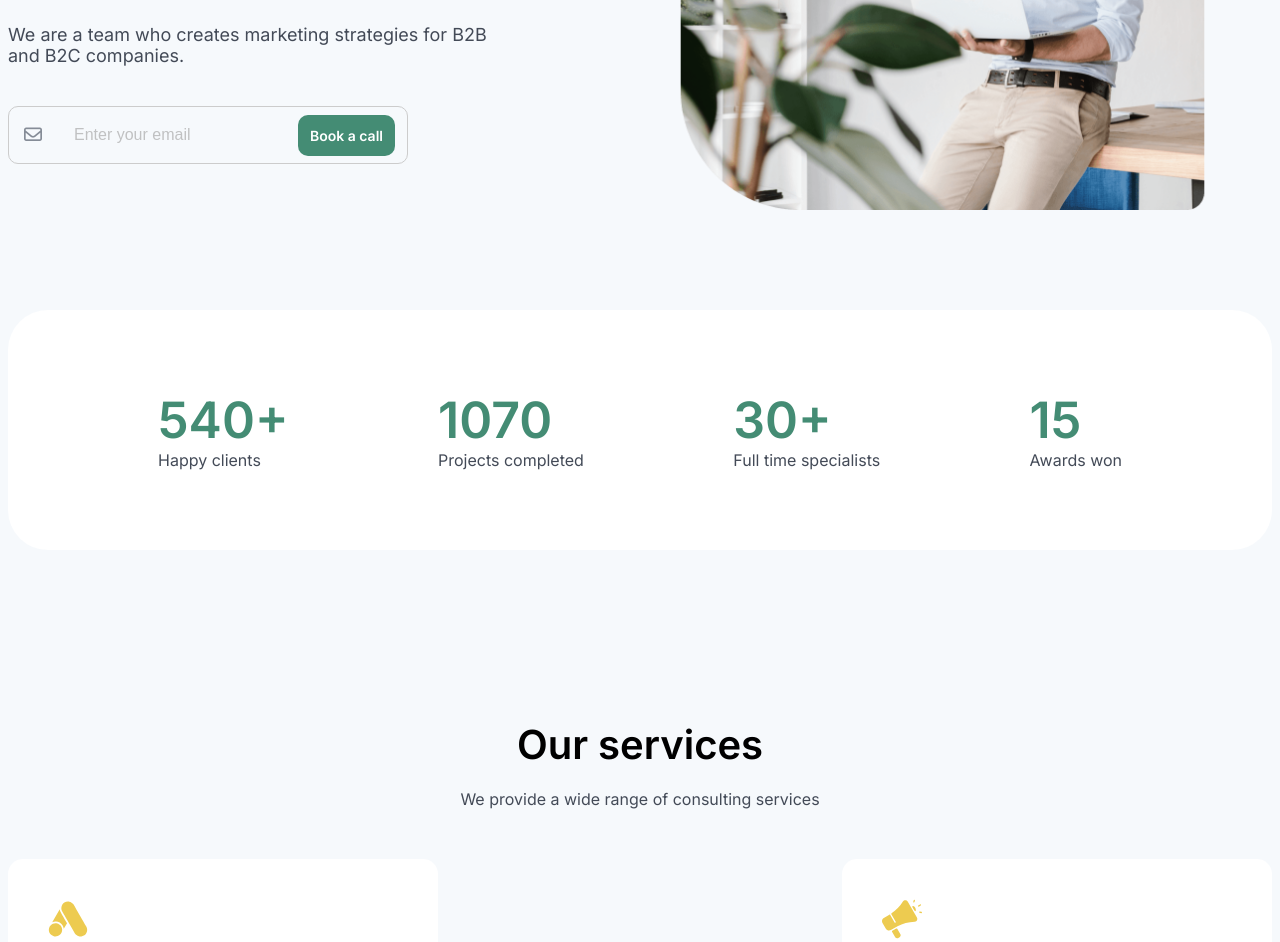
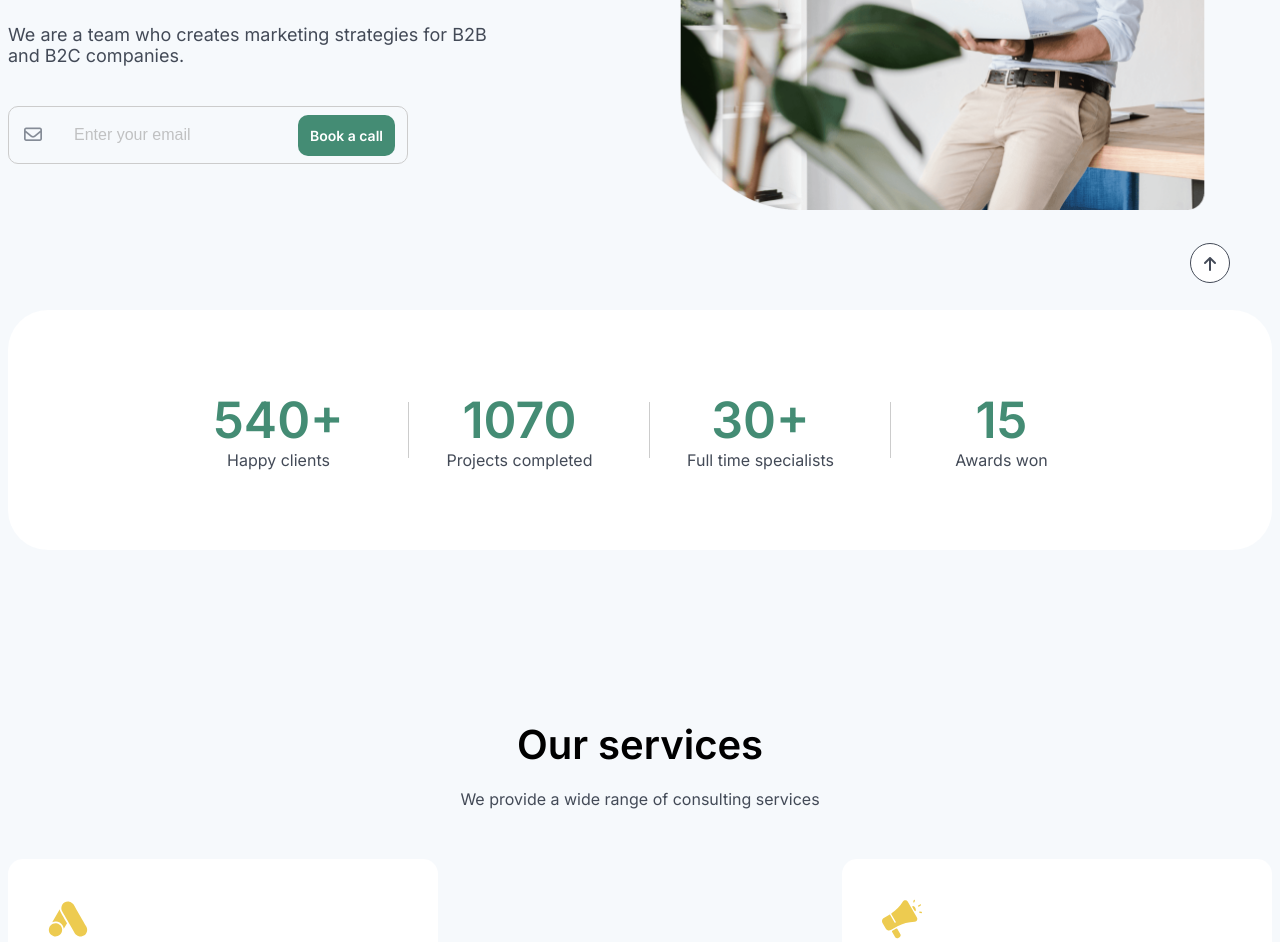
Before and after one commit to sudenuurr/Around-Marketing-Project, a plain HTML site: page index.html in a window 1280 px wide. Shown: the part 477-1419 px from the top of the page. Drawn offline with Linux system fonts and the light colour scheme.

Commit message:
completed footer

```diff
--- a/css/styles.css
+++ b/css/styles.css
@@ -69,7 +69,10 @@ body {
   font-weight: 500;
   color: var(--text);
 }
-.navbar-item:hover {
+.navbar-link:hover {
+  color: var(--btncolor);
+}
+.navbar .active {
   color: var(--btncolor);
 }
 .button-container {
@@ -160,6 +163,21 @@ body {
 }
 .stat-description {
   color: var(--text);
+}
+.stat-item {
+  text-align: center;
+  position: relative;
+  flex: 1;
+}
+.stat-item:not(:last-child)::after {
+  content: "";
+  position: absolute;
+  right: -10px;
+  top: 50%;
+  transform: translateY(-50%);
+  width: 1px;
+  height: 70%;
+  background-color: #ccc; /* Çizginin rengi */
 }
 
 /* our-services start */
@@ -601,6 +619,13 @@ body {
   color: #fff;
   background-color: var(--icon-color);
 }
+.ready .inputBox {
+  color: rgba(255, 255, 255, 0.25);
+  border: 1px solid rgba(255, 255, 255, 0.25);
+}
+.ready .inputBox i {
+  color: rgba(255, 255, 255, 0.25);
+}
 .ready-icon {
   text-align: center;
   fill: var(--icon-color);
@@ -675,3 +700,18 @@ body {
 .footer-copyright-link {
   color: var(--text);
 }
+
+.gotoback {
+  position: fixed;
+  width: 40px;
+  height: 40px;
+  border-radius: 50%;
+  background-color: #fff;
+  border: 1px solid;
+  color: var(--text);
+  bottom: 40px;
+  right: 50px;
+  text-align: center;
+  line-height: 40px;
+  transition: background-color 0s ease, color 0.3s ease;
+}
--- a/index.html
+++ b/index.html
@@ -24,7 +24,7 @@
   </head>
   <body>
     <!--!Header Start-->
-    <header class="header container">
+    <header class="header container" id="header">
       <div class="header-logo-link">
         <a href="#" class="header-link">
           <svg
@@ -45,7 +45,7 @@
       <nav class="navbar">
         <ul class="navbar-menu">
           <li class="navbar-item">
-            <a href="#" class="navbar-link">Landings</a>
+            <a href="#" class="navbar-link active">Landings</a>
             <i class="fa-solid fa-chevron-down"></i>
           </li>
           <li class="navbar-item">
@@ -804,7 +804,7 @@
         </span>
       </div>
     </footer>
-    <a class="" href="">
+    <a class="gotoback" href="#header">
       <i class="fa-solid fa-arrow-up"></i>
     </a>
   </body>
```
